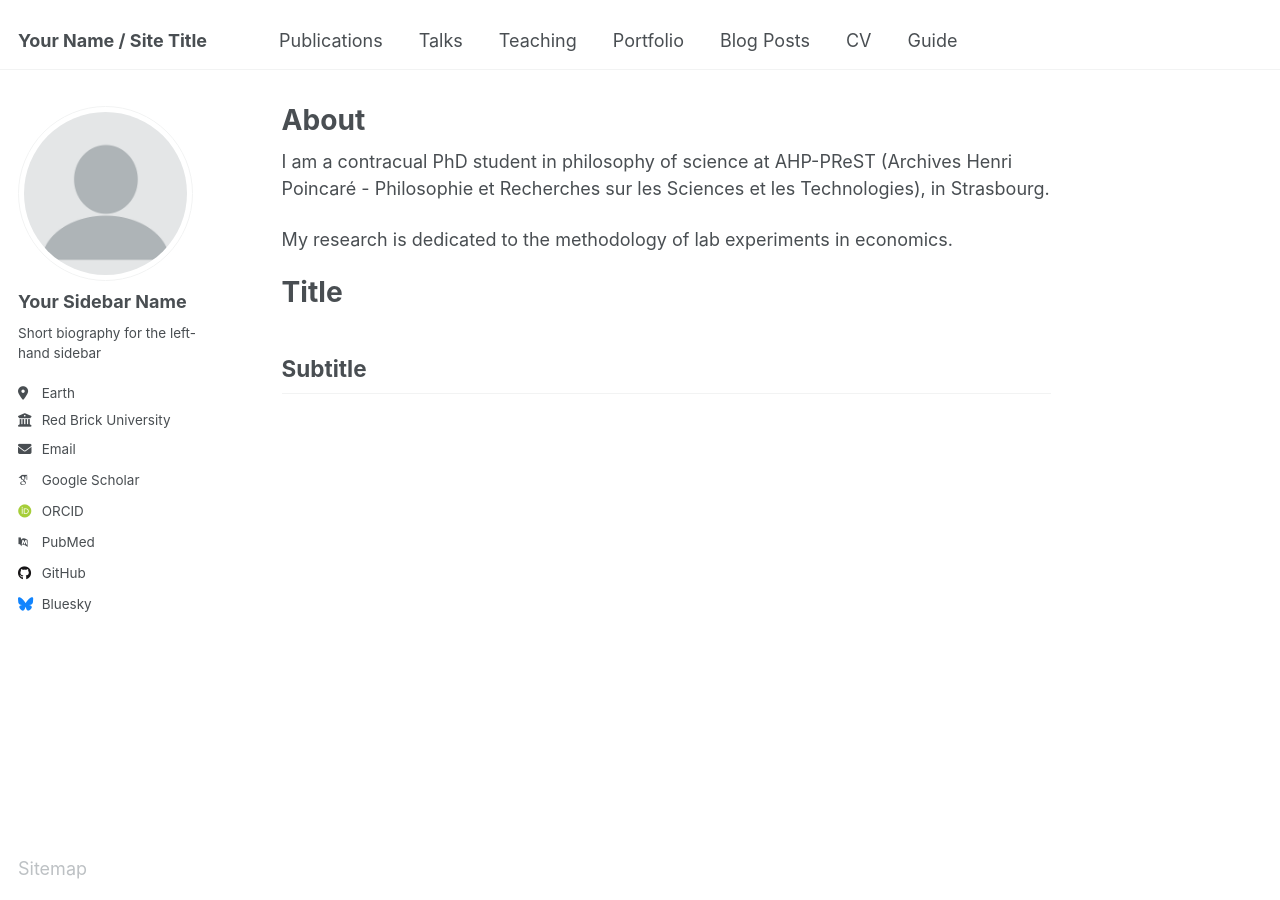
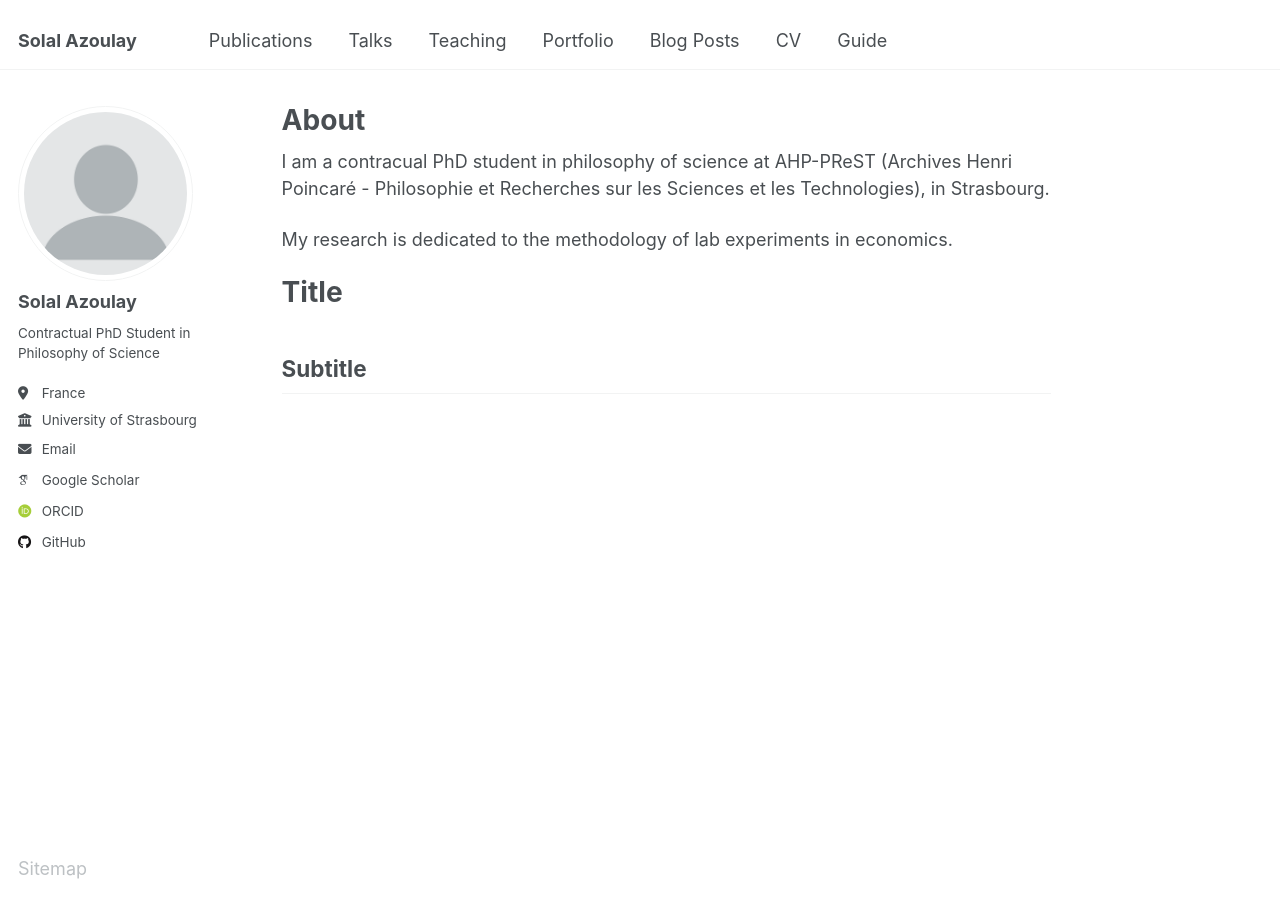
Before and after one commit to solal-azoulay/solal-azoulay.github.io, a Jekyll site: the page built from _pages/about.md, in a window 1280 px wide. Built offline with Jekyll 4.4.1, drawn with Linux system fonts in a browser that asks for light colours; some web fonts are replaced.

Commit message:
Update _config.yml

```diff
--- a/_config.yml
+++ b/_config.yml
@@ -9,13 +9,13 @@
 # Basic Site Settings
 locale                   : "en-US"
 site_theme               : "default"
-title                    : "Your Name / Site Title"
+title                    : "Solal Azoulay"
 title_separator          : "-"
 name                     : &name "Your Name"
 description              : &description "personal description"
-url                      : https://academicpages.github.io # the base hostname & protocol for your site e.g. "https://[your GitHub username].github.io"
+url                      : https://solal-azoulay.github.io # the base hostname & protocol for your site e.g. "https://[your GitHub username].github.io"
 baseurl                  : "" # the subpath of your site, e.g. "/blog"
-repository               : "academicpages/academicpages.github.io"
+repository               : "solal-azoulay/solal-azoulay.github.io"
 
 # Site Author - The following control what appear as part of the author content on the side bar.
 #               If a field is blank the icon and link will not appear, otherwise it will be shown.
@@ -23,21 +23,21 @@ repository               : "academicpages/academicpages.github.io"
 author:
   # Biographic information
   avatar           : "profile.png"
-  name             : "Your Sidebar Name"
+  name             : "Solal Azoulay"
   pronouns         : # example: "she/her"
-  bio              : "Short biography for the left-hand sidebar"
-  location         : "Earth"
-  employer         : "Red Brick University"
+  bio              : "Contractual PhD Student in Philosophy of Science"
+  location         : "France"
+  employer         : "University of Strasbourg"
   uri              : # URL
-  email            : "none@example.org"
+  email            : "solal.azoulay@unistra.fr"
 
   # Academic websites
   arxiv            : # URL - Update with the correct link to your profile
-  googlescholar    : "https://scholar.google.com/citations?user=PS_CX0AAAAAJ"
+  googlescholar    : "https://scholar.google.com/citations?user=7yZtUacAAAAJ&hl=fr&oi=ao"
   impactstory      : # URL
-  orcid            : "http://orcid.org/yourorcidurl"
+  orcid            : "https://orcid.org/0009-0006-5092-9688"
   semantic         : # URL
-  pubmed           : "https://www.ncbi.nlm.nih.gov/pubmed/?term=john+snow"
+  pubmed           :
   researchgate     : # URL
   scopus           : # URL
 
@@ -45,12 +45,12 @@ author:
   bitbucket        : # Username - Update with your username on the site
   codepen          : # Username
   dribbble         : # Username
-  github           : "academicpages"
+  github           : "solal-azoulay"
   kaggle           : # Username
   stackoverflow    : # User number or user number and name (i.e., use "1" or "1/jeff-atwood")
 
   # Social media
-  bluesky          : "bsky.app" # Replace this with you Bluesky username
+  bluesky          : # Replace this with you Bluesky username
   facebook         : # Username
   flickr           : # Username
   foursquare       : # Username
```
